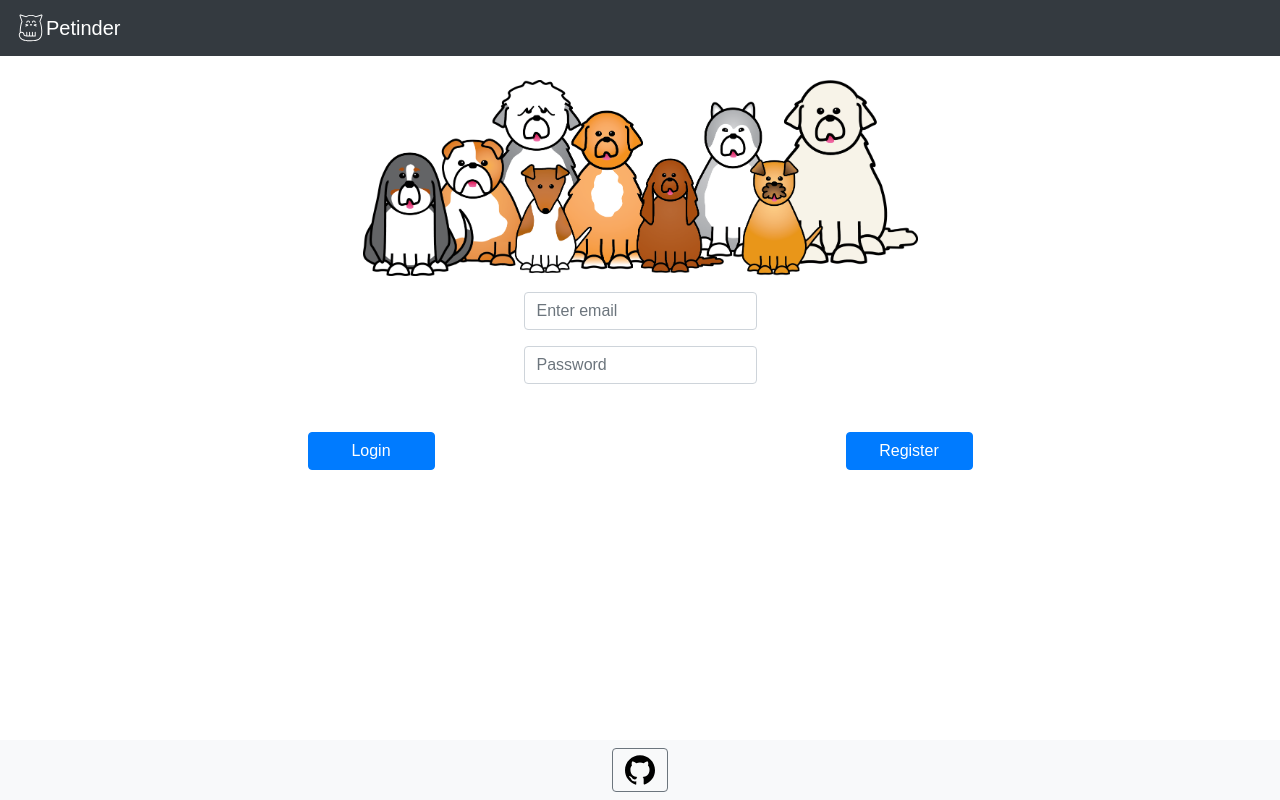
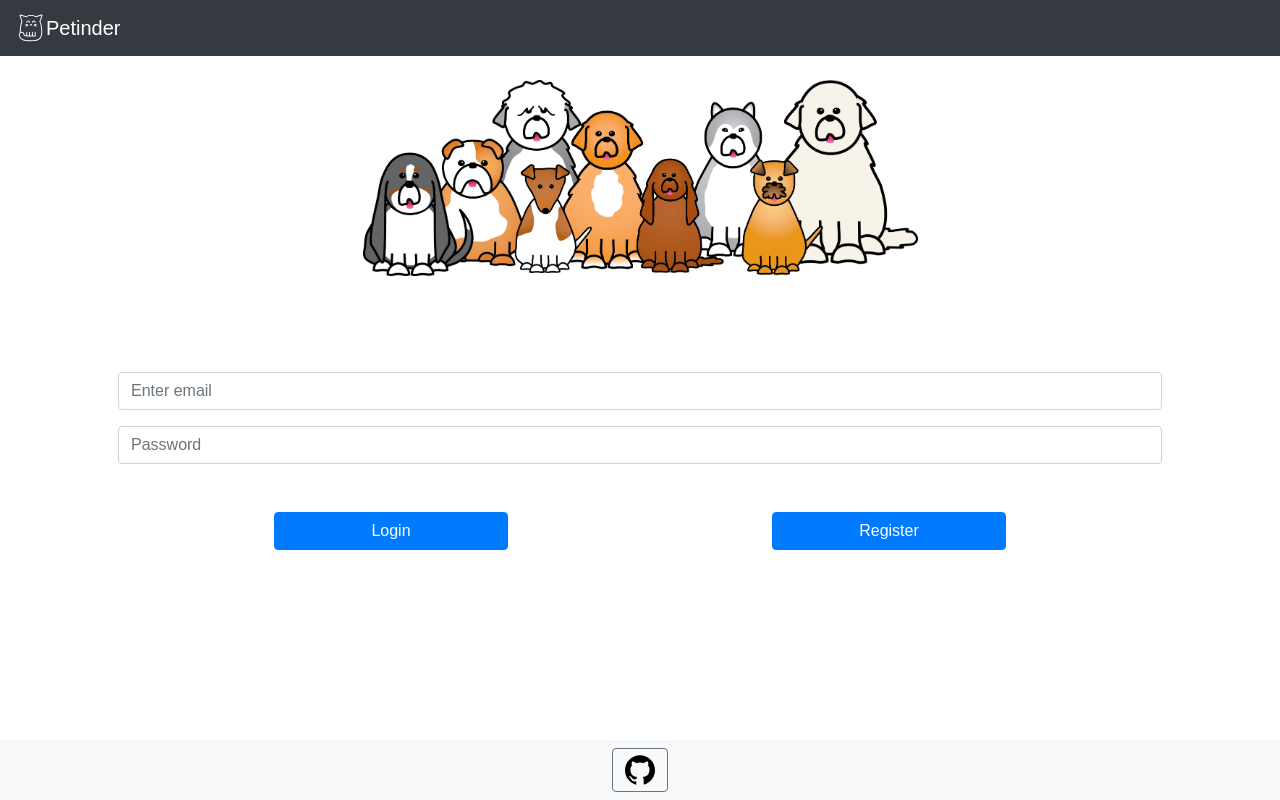
Before and after one commit to adliano/thepetinder_react, a React (Create React App) app in the folder client/: page / in a window 1280 px wide. Built offline with nearby package versions, Linux system fonts and the light colour scheme.

Commit message:
fixed layout buttons

```diff
--- a/client/src/pages/Shelter_Login.js
+++ b/client/src/pages/Shelter_Login.js
@@ -40,8 +40,9 @@ class ShelterRegister extends Component {
       <>
         <PetNavBar />
         <PetinderLogo />
-        <Container className='my-2 p-2 text-center'>
-          <Row className="justify-content-lg-center" >
+        <Container className='my-5 p-5 text-center'>
+          <Row>
+            <Col md>
           <Form>
             <Form.Group controlId="formGroupEmail">
               <Form.Control type="email" placeholder="Enter email" />
@@ -50,14 +51,15 @@ class ShelterRegister extends Component {
               <Form.Control type="password" placeholder="Password" />
             </Form.Group>
           </Form>
+            </Col>
           </Row>
 
           <Row className='m-3 p-2'>
-            <Col md>
-              <Button className='w-25 m-2' variant='primary' onClick={this.onButtonClick}>Login</Button>
+            <Col lg>
+              <Button className='w-50 m-2' variant='primary' onClick={this.onButtonClick}>Login</Button>
             </Col>
-            <Col md>
-              <Button className='w-25 m-2' variant='primary' onClick={this.onButtonClick}>Register</Button>
+            <Col lg>
+              <Button className='w-50 m-2' variant='primary' onClick={this.onButtonClick}>Register</Button>
             </Col>
           </Row>
         </Container>
```
